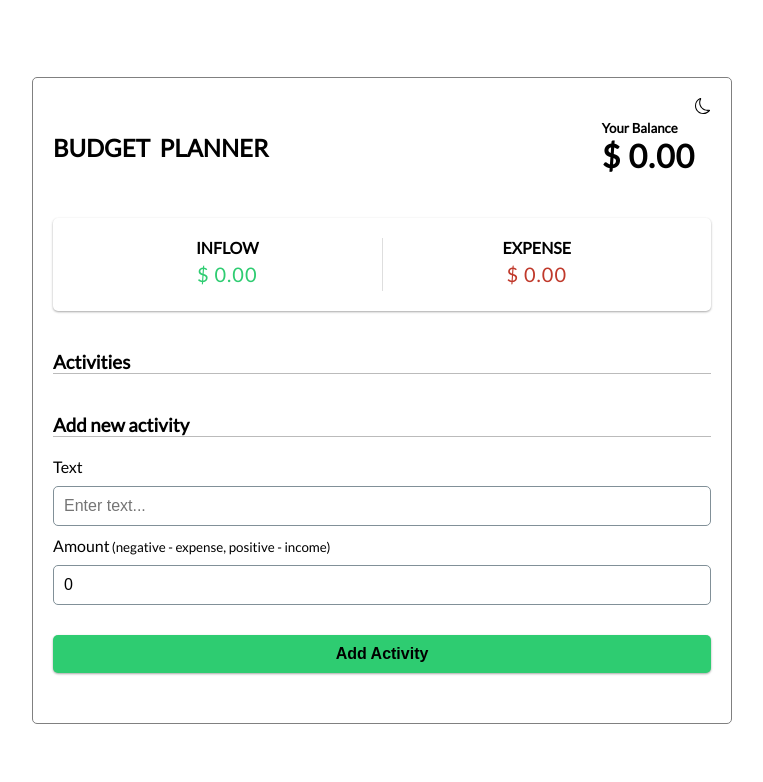
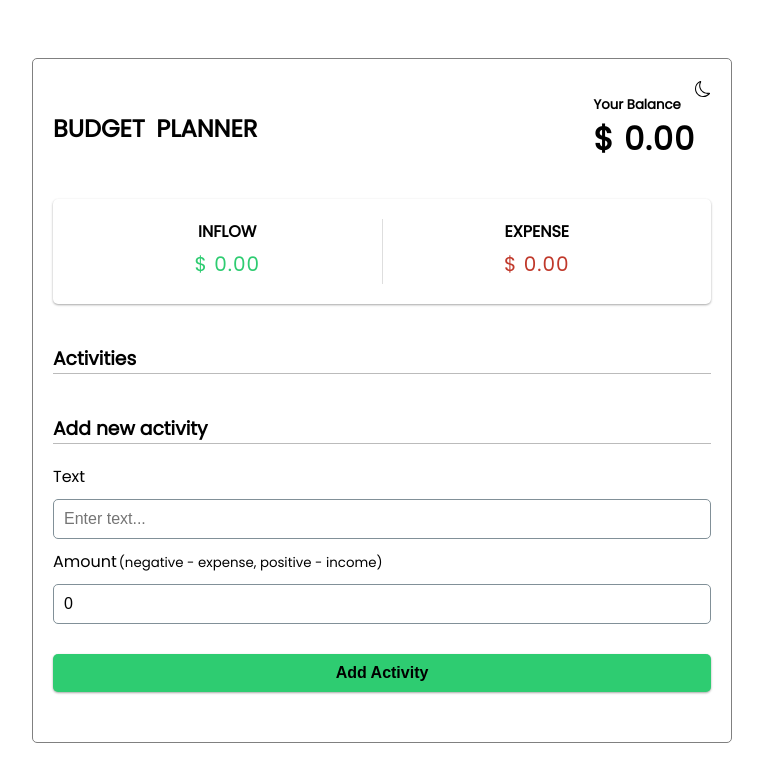
Before and after one commit to Jlbspyder/Budget-Planner, a React (Vite) app: page / in a window 1280 px wide. Shown: the top 782 px of the page, without its empty margins (258-1021 px from the left). Built offline with nearby package versions, Linux system fonts and the light colour scheme.

Commit message:
Update index.css

```diff
--- a/src/index.css
+++ b/src/index.css
@@ -1,4 +1,4 @@
-@import url('https://fonts.googleapis.com/css?family=Lato&display=swap');
+@import url('https://fonts.googleapis.com/css2?family=Poppins:wght@300;400&display=swap');
 
 :root {
   --box-shadow: 0 1px 3px rgba(0, 0, 0, 0.12), 0 1px 2px rgba(0, 0, 0, 0.24);
@@ -16,7 +16,7 @@
   justify-content: center;
   min-height: 100vh;
   margin: 0;
-  font-family: 'Lato', sans-serif;
+  font-family: 'Poppins', helvetica, sans-serif;
   transition: all 0.2s ease-in-out;
 }
 body.darkmode {
```
